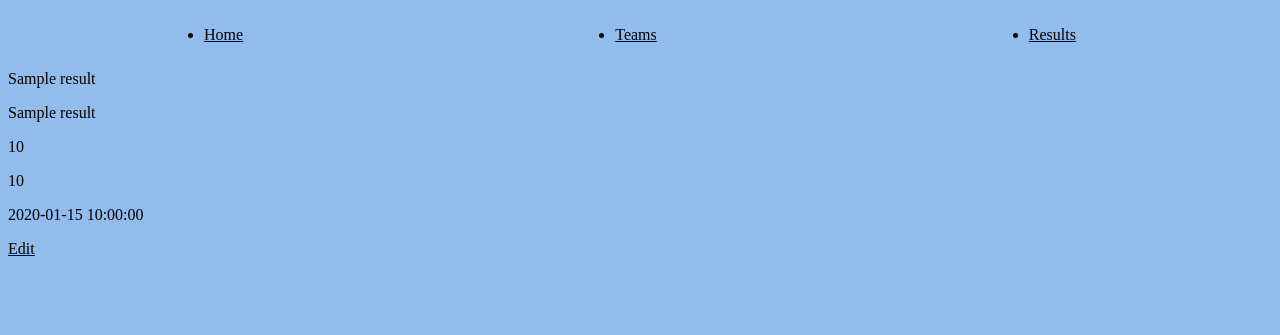
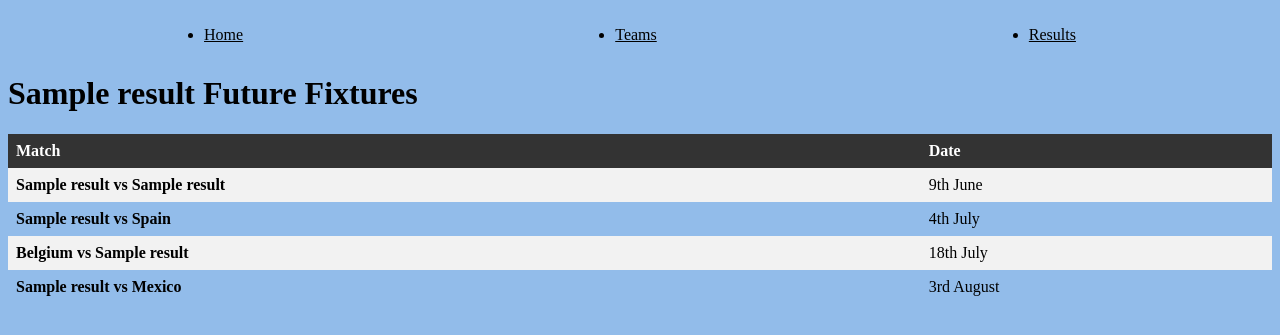
Before and after one commit to samhouston98/project, a Flask app: page /results/1 in a window 1280 px wide. Shown: the top 335 px of the page. Run offline with Flask 3, Linux system fonts and the light colour scheme; a database or web service that is not in the repository returns one stand-in record (values such as "Sample title"); some libraries are stand-ins or nearby versions.

Commit message:
Other Final Commit

```diff
--- a/static/style.css
+++ b/static/style.css
@@ -54,3 +54,8 @@ tr:hover {
 td:first-child {
   font-weight: bold;
 }
+
+.show_1 p{
+  display: flex;
+  align-items: center;
+}
--- a/templates/index.html
+++ b/templates/index.html
@@ -54,8 +54,8 @@
     <td class="win">4-1</td>
 </tr>
 <tr>
-    <td>Scotland vs Wales</td>
-    <td class="win">3-2</td>
+    <td>Wales vs Scotland</td>
+    <td class="win">2-3</td>
 </tr>
 <tr>
     <td>England vs Wales</td>
--- a/templates/results/index.html
+++ b/templates/results/index.html
@@ -30,6 +30,7 @@
 
         <input type="submit" value="Add Result">
 
+
       </form>
   <footer>
       <h2>Previous Results</h2>
@@ -45,7 +46,8 @@
     <div class="content">
       <a href="results/{{results.id}}">{{results.home_team_name}}</a>
       <div class="home_team_name">
-        <span class="away_team_name">{{results.away_team_name}}</span>
+        <a href="results/{{results.id}}">{{results.away_team_name}}</a>
+        <span class="away_team_name"></span>
         <span class="home_score">{{results.home_score}}</span>
         <span class="away_score">{{results.away_score}}</span>
         <span class="game_date">{{results.game_date}}</span>
@@ -56,6 +58,7 @@
           <input type="submit" value="DELETE">
           <!-- <button type="submit" class="trash-button"><i class="fa fa-trash-o fa-3x" style="color:red" aria-hidden="true"></i></button> -->
         </form>
+
       </div>
     </div>
   </div>
--- a/templates/results/show.html
+++ b/templates/results/show.html
@@ -1,14 +1,61 @@
 {% extends "base.html" %}
 {% block content %}
 
+<h1>{{results.home_team_name}} Future Fixtures</h1>
+  <table>
+  <tr>
+      <th>Match</th>
+      <th>Date</th>
+  </tr>
+  <tr>
+      <td>{{results.home_team_name}} vs {{results.away_team_name}}</td>
+      <td class="win">9th June</td>
+  </tr>
+  <tr>
+      <td>{{results.home_team_name}} vs Spain</td>
+      <td class="win">4th July</td>
+  </tr>
+  <tr>
+      <td>Belgium vs {{results.home_team_name}}</td>
+      <td class="win">18th July</td>
+  </tr>
+  <tr>
+      <td>{{results.home_team_name}} vs Mexico</td>
+      <td class="win">3rd August</td>
+  </tr>
+
+  </table>
+
+
+
+
+
+
+
+
+
+<!-- <h1>FUTURE FIXTURES</h1>
+<body class="show_1">
 <div>
-  <p>{{results.home_team_name}}</p>
-  <p>{{results.away_team_name}}</p>
-  <p>{{results.home_score}}</p>
-  <p>{{results.away_score}}</p>
+  <p>{{results.home_team_name}} vs {{results.away_team_name}} </p>  <p></p>
   <p>{{results.game_date}}</p>
-  <p><a href="/results/{{results.id}}/edit">Edit</a></p>
+  <p></p>
 </div>
+<div>
+  <p>{{results.home_team_name}} vs Ireland </p>  <p></p>
+  <p>June 9th</p>
+  <p></p>
+  <div>
+    <p>Spain vs {{results.home_team_name}} </p>  <p></p>
+
+   <p>August 10th</p>
+
+  </div>
+
+
+</div>
+
+</body> -->
 
 
 
--- a/templates/teams/index.html
+++ b/templates/teams/index.html
@@ -64,6 +64,7 @@
         <form class="delete-form" action="/teams/{{teams.id}}/delete" method="POST">
           <button class="trash-button"><i class="fa fa-trash-o fa-3x" style="color:red" aria-hidden="true"></i></button>
         </form>
+
       </div>
     </div>
   </div>
--- a/templates/teams/show.html
+++ b/templates/teams/show.html
@@ -21,7 +21,7 @@
       <td class="win">4-1</td>
   </tr>
   <tr>
-      <td>Scotland vs Wales</td>
+      <td>Wales vs {{teams.name}}</td>
       <td class="win">3-2</td>
   </tr>
 
@@ -43,7 +43,7 @@
 </thread>
 <tbody>
     <tr>
-        <td>Angus Gunn</td>
+        <td></td>
         <td>2</td>
         <td>0</td>
         <td>0</td>
```
